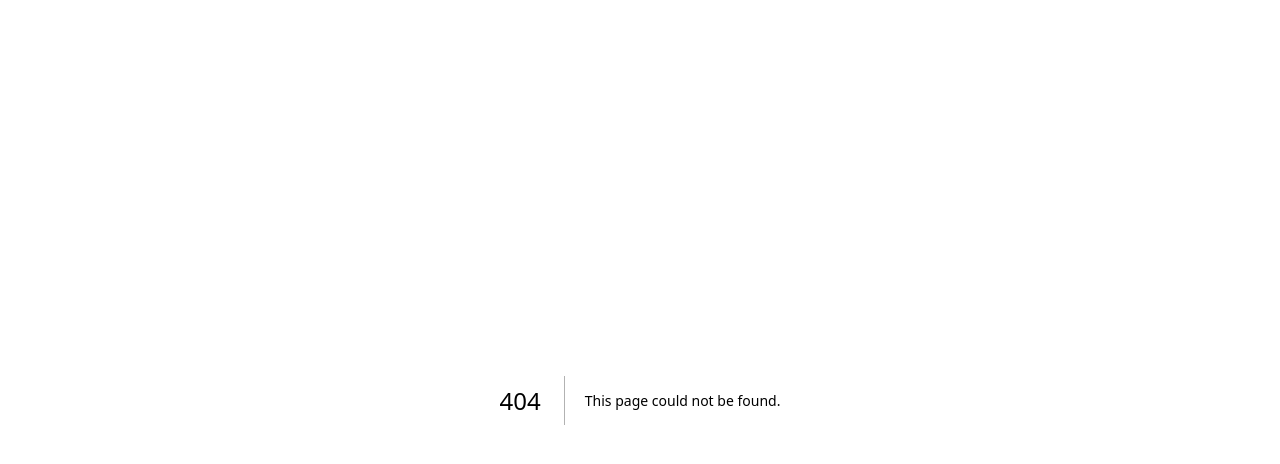
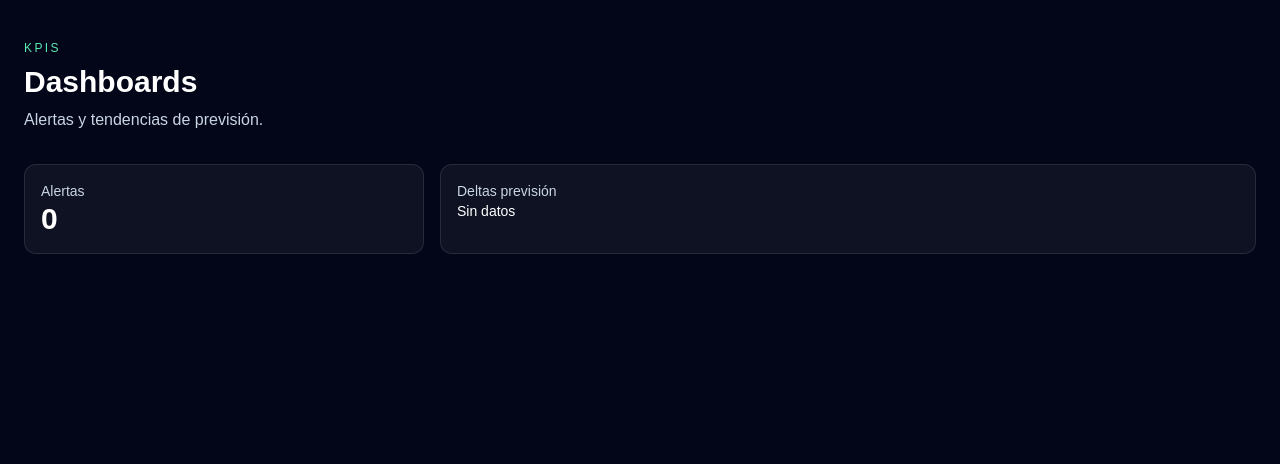
Before and after one commit to rai1001/gestion-ChefOs, a Next.js app: page /dashboards in a window 1280 px wide. Before the commit this address had no page. Shown: the top 464 px of the page. Built offline with nearby package versions, Linux system fonts and the light colour scheme.

Commit message:
feat: US6 dashboards stub with queries and e2e

```diff
--- /dev/null
+++ b/src/app/(app)/dashboards/page.tsx
@@ -0,0 +1,49 @@
+"use client";
+import { useEffect, useState } from "react";
+
+type AlertSummary = { org_id: string; alert_count: number };
+type ForecastDelta = { forecast_date: string; delta: number };
+
+export default function DashboardsPage() {
+  const [alerts, setAlerts] = useState<AlertSummary[]>([]);
+  const [deltas, setDeltas] = useState<ForecastDelta[]>([]);
+
+  useEffect(() => {
+    fetch("/api/alerts")
+      .then((r) => r.json())
+      .then((json) => setAlerts(json.data ? [{ org_id: "org", alert_count: json.data.length }] : []));
+    fetch("/api/forecasts/delta")
+      .then((r) => r.json())
+      .then((json) => setDeltas(json.data ?? []));
+  }, []);
+
+  return (
+    <main className="min-h-screen bg-slate-950 text-white px-6 py-10 space-y-8">
+      <header className="space-y-2">
+        <p className="text-xs uppercase tracking-[0.2em] text-emerald-300">KPIs</p>
+        <h1 className="text-3xl font-semibold">Dashboards</h1>
+        <p className="text-slate-300">Alertas y tendencias de previsión.</p>
+      </header>
+
+      <section className="grid gap-4 md:grid-cols-3">
+        <div className="bg-white/5 border border-white/10 rounded-xl p-4">
+          <p className="text-sm text-slate-300">Alertas</p>
+          <p className="text-3xl font-semibold" data-testid="alerts-count">
+            {alerts[0]?.alert_count ?? 0}
+          </p>
+        </div>
+        <div className="bg-white/5 border border-white/10 rounded-xl p-4 md:col-span-2">
+          <p className="text-sm text-slate-300">Deltas previsión</p>
+          <ul className="text-sm space-y-1" aria-label="delta-list">
+            {deltas.length === 0 && <li>Sin datos</li>}
+            {deltas.map((d) => (
+              <li key={d.forecast_date} data-testid="delta-item">
+                {d.forecast_date}: {d.delta}
+              </li>
+            ))}
+          </ul>
+        </div>
+      </section>
+    </main>
+  );
+}
--- /dev/null
+++ b/src/lib/dashboards/queries.ts
@@ -0,0 +1,26 @@
+import { supabaseClient } from "@/lib/supabase/client";
+
+export type AlertSummary = { org_id: string; alert_count: number };
+export type ForecastDelta = { forecast_date: string; delta: number };
+
+export async function getAlertSummary(org_id: string): Promise<AlertSummary[]> {
+  const isE2E = process.env.NEXT_PUBLIC_E2E === "1" || process.env.E2E === "1";
+  if (isE2E) {
+    return [{ org_id, alert_count: 2 }];
+  }
+  const supabase = supabaseClient();
+  const { data, error } = await supabase.from("kpi_alert_counts").select("*").eq("org_id", org_id);
+  if (error) throw error;
+  return (data as AlertSummary[]) ?? [];
+}
+
+export async function getForecastDelta(org_id: string): Promise<ForecastDelta[]> {
+  const isE2E = process.env.NEXT_PUBLIC_E2E === "1" || process.env.E2E === "1";
+  if (isE2E) {
+    return [{ forecast_date: "2026-02-01", delta: -10 }];
+  }
+  const supabase = supabaseClient();
+  const { data, error } = await supabase.from("forecast_delta").select("forecast_date, delta").eq("org_id", org_id);
+  if (error) throw error;
+  return (data as ForecastDelta[]) ?? [];
+}
```
Also changed, not shown: 2 other files (tests, documents, lock files or other folders).
